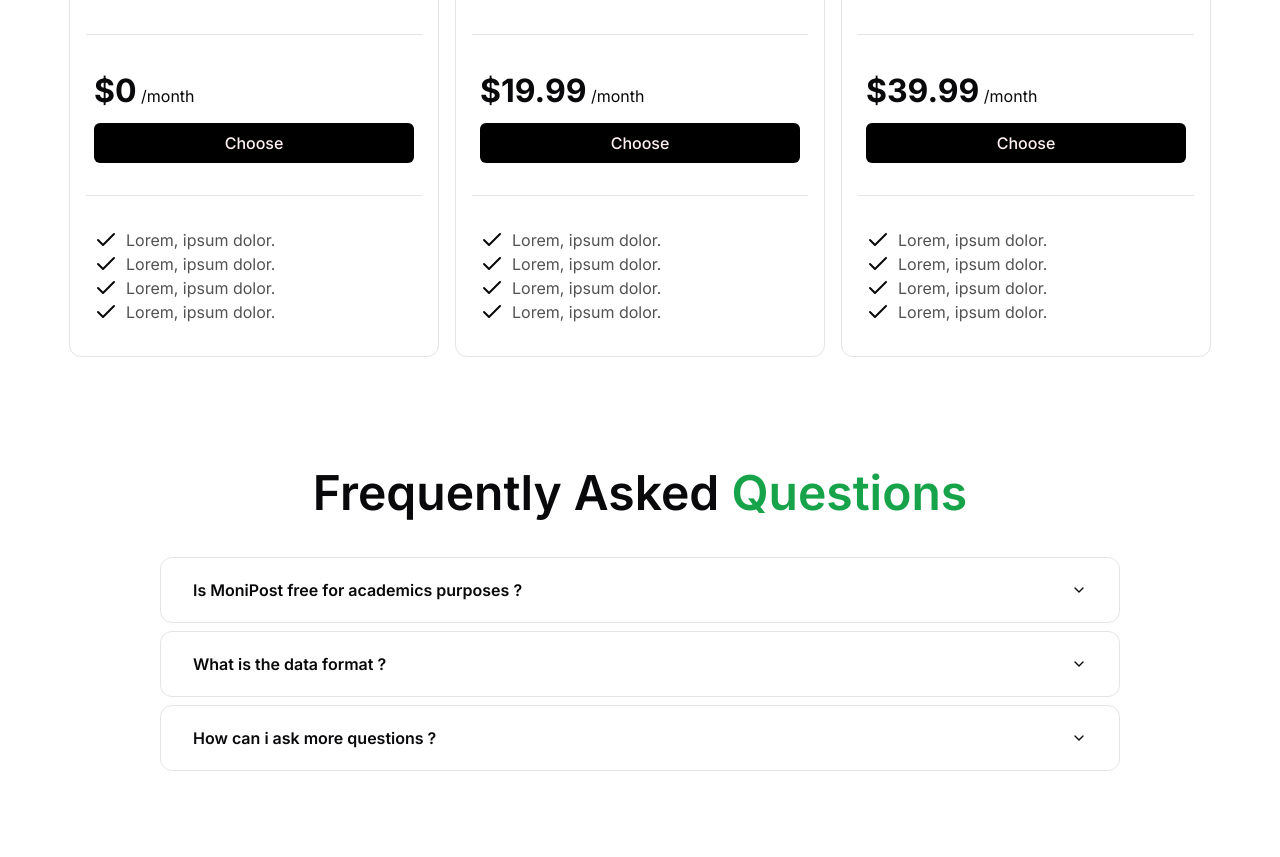
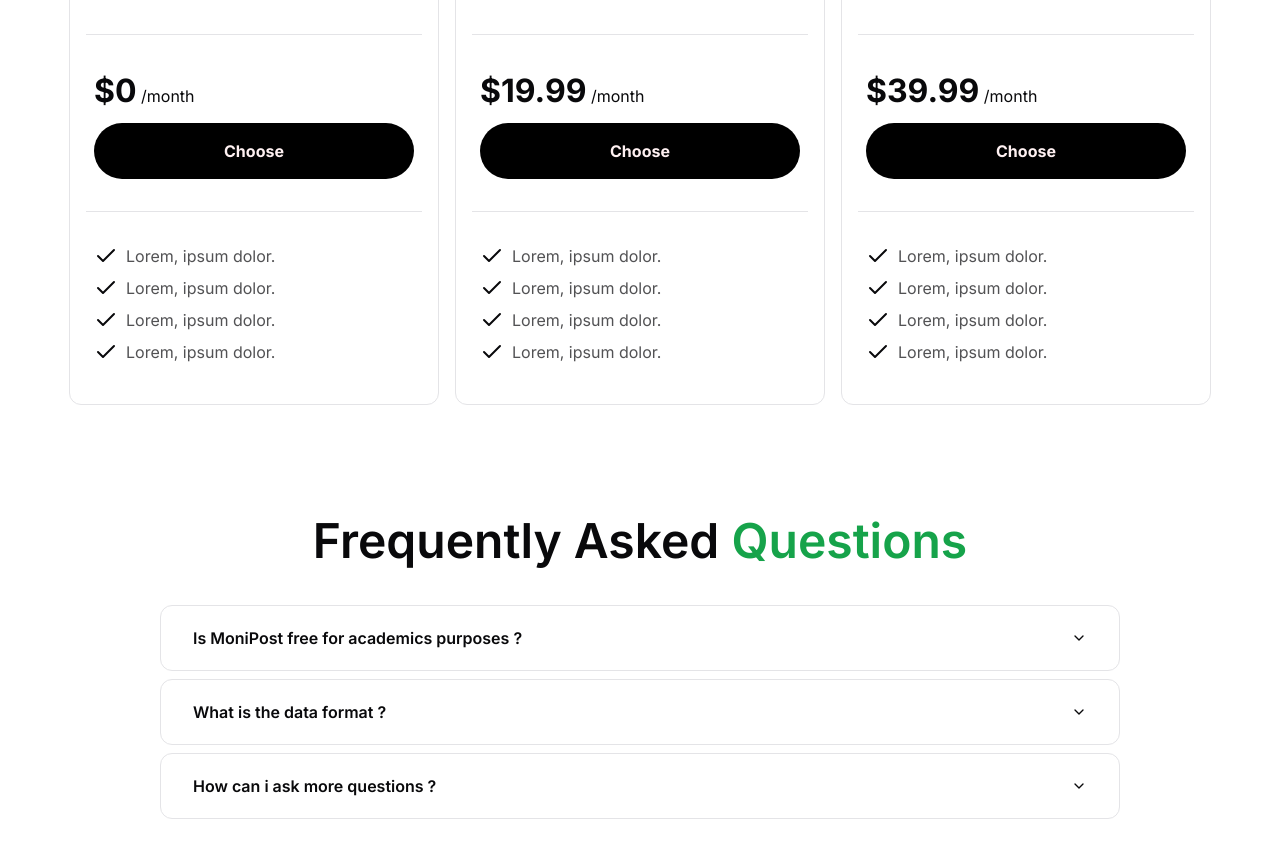
Before and after one commit to SebastienLaurentt/MoniPost, a Next.js app: page / in a window 1280 px wide. Shown: the part 1220-2077 px from the top of the page. Built offline with nearby package versions, Linux system fonts and the light colour scheme.

Commit message:
update cardPrice component

```diff
--- a/components/PriceCard.tsx
+++ b/components/PriceCard.tsx
@@ -18,9 +18,9 @@ const PriceCard = ({ forfait, forfaitDescription, price }: PriceCardProps) => {
         <span className="">
           <span className="font-bold text-2xl">${price}</span> <span> /month</span>
         </span>
-        <Button>Choose</Button>
+        <Button variant="price" size="price">Choose</Button>
       </div>
-      <div className="px-2 pt-8 pb-4 ">
+      <div className="px-2 pt-8 pb-4 flex flex-col gap-y-2 ">
         <span className="flex flex-row gap-x-2">
           <span>
             <Check />
--- a/components/ui/button.tsx
+++ b/components/ui/button.tsx
@@ -18,12 +18,14 @@ const buttonVariants = cva(
           "bg-secondary text-secondary-foreground hover:bg-secondary/80",
         ghost: "hover:bg-accent hover:text-accent-foreground",
         link: "text-primary underline-offset-4 hover:underline",
+        price:"bg-black text-primary-foreground rounded-full font-bold hover:bg-primary/90"
       },
       size: {
         default: "h-10 px-4 py-2",
         sm: "h-9 rounded-md px-3",
         lg: "h-11 rounded-md px-8",
         icon: "h-10 w-10",
+        price: "h-10 px-4 py-7"
       },
     },
     defaultVariants: {
```
